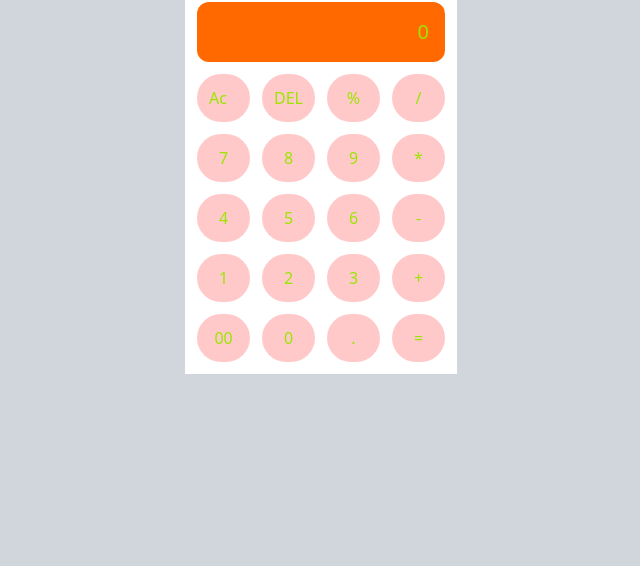
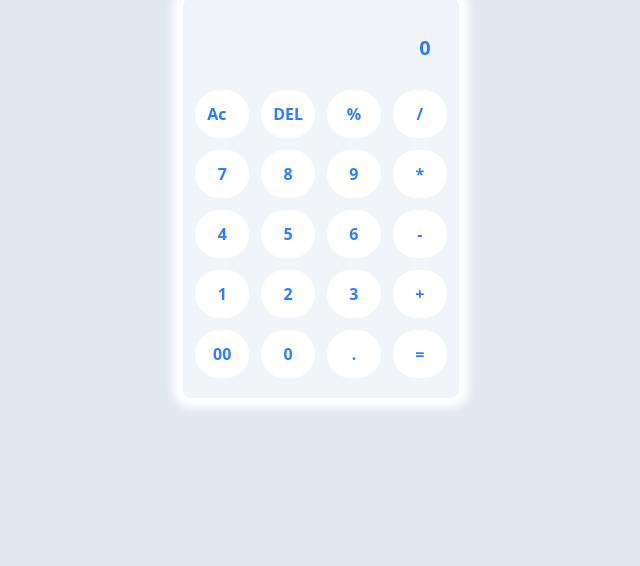
Before and after one commit to Rayhan-Rony/calculator, a plain HTML site: page index.html in a window 1280 px wide. Shown: the part 234-800 px from the top of the page, without its empty margins (319-959 px from the left). Drawn offline with nearby package versions, Linux system fonts and the light colour scheme.

Commit message:
adjustment of color and shadow

```diff
--- a/index.html
+++ b/index.html
@@ -6,114 +6,121 @@
     <title>Rony's Calculator</title>
     <!-- tailwind css cdn  -->
     <script src="https://unpkg.com/@tailwindcss/browser@4"></script>
+    <style>
+      .s {
+        box-shadow: 0px 0px 10px 10px #fff;
+      }
+    </style>
   </head>
-  <body class="bg-gray-300 flex justify-center items-center min-h-screen">
+  <body class="bg-slate-200 flex justify-center items-center min-h-screen">
     <main class="">
-      <h1 class="text-2xl font-extrabold text-lime-500">Calculator</h1>
+      <h1 class="text-4xl font-extrabold text-blue-600 text-center mb-6">
+        Calculator
+      </h1>
 
-      <section class="bg-white grid grid-cols-4 text-lime-400 p-3 gap-3">
-        <div class="col-span-4 bg-orange-500 text-right text-xl p-4 rounded-xl">
-          0
+      <section
+        class="bg-slate-100 grid grid-cols-4 text-blue-500 font-semibold px-3 py-5 gap-3 rounded-lg s"
+      >
+        <div class="col-span-4 text-right text-xl p-4 rounded-xl">0</div>
+        <div class="key cursor-pointer">
+          <p class="bg-white rounded-full p-3 keyText-1">Ac</p>
         </div>
         <div class="key cursor-pointer">
-          <p class="bg-red-200 rounded-full p-3 keyText-1">Ac</p>
-        </div>
-        <div class="key cursor-pointer">
-          <p class="bg-red-200 rounded-full p-3 keyText-2 flex justify-center">
+          <p class="bg-white rounded-full p-3 keyText-2 flex justify-center">
             DEL
           </p>
         </div>
         <div class="key cursor-pointer">
-          <p class="bg-red-200 rounded-full p-3 keyText-3 flex justify-center">
+          <p class="bg-white rounded-full p-3 keyText-3 flex justify-center">
             %
           </p>
         </div>
         <div class="key cursor-pointer">
-          <p class="bg-red-200 rounded-full p-3 keyText-4 flex justify-center">
+          <p class="bg-white rounded-full p-3 keyText-4 flex justify-center">
             /
           </p>
         </div>
         <div class="key cursor-pointer">
-          <p class="bg-red-200 rounded-full p-3 keyText-5 flex justify-center">
+          <p class="bg-white rounded-full p-3 keyText-5 flex justify-center">
             7
           </p>
         </div>
         <div class="key cursor-pointer">
-          <p class="bg-red-200 rounded-full p-3 keyText-6 flex justify-center">
+          <p class="bg-white rounded-full p-3 keyText-6 flex justify-center">
             8
           </p>
         </div>
         <div class="key cursor-pointer">
-          <p class="bg-red-200 rounded-full p-3 keyText-7 flex justify-center">
+          <p class="bg-white rounded-full p-3 keyText-7 flex justify-center">
             9
           </p>
         </div>
         <div class="key cursor-pointer">
           <p
-            class="bg-red-200 rounded-full p-3 keyText-8 flex justify-center flex justify-center"
+            class="bg-white rounded-full p-3 keyText-8 flex justify-center flex justify-center"
           >
             *
           </p>
         </div>
         <div class="key cursor-pointer">
           <p
-            class="bg-red-200 rounded-full p-3 keyText-9 flex justify-center flex justify-center"
+            class="bg-white rounded-full p-3 keyText-9 flex justify-center flex justify-center"
           >
             4
           </p>
         </div>
         <div class="key cursor-pointer">
-          <p class="bg-red-200 rounded-full p-3 keyText-10 flex justify-center">
+          <p class="bg-white rounded-full p-3 keyText-10 flex justify-center">
             5
           </p>
         </div>
         <div class="key cursor-pointer">
-          <p class="bg-red-200 rounded-full p-3 keyText-11 flex justify-center">
+          <p class="bg-white rounded-full p-3 keyText-11 flex justify-center">
             6
           </p>
         </div>
         <div class="key cursor-pointer">
-          <p class="bg-red-200 rounded-full p-3 keyText-12 flex justify-center">
+          <p class="bg-white rounded-full p-3 keyText-12 flex justify-center">
             -
           </p>
         </div>
         <div class="key cursor-pointer">
-          <p class="bg-red-200 rounded-full p-3 keyText-13 flex justify-center">
+          <p class="bg-white rounded-full p-3 keyText-13 flex justify-center">
             1
           </p>
         </div>
         <div class="key cursor-pointer">
-          <p class="bg-red-200 rounded-full p-3 keyText-14 flex justify-center">
+          <p class="bg-white rounded-full p-3 keyText-14 flex justify-center">
             2
           </p>
         </div>
         <div class="key cursor-pointer">
-          <p class="bg-red-200 rounded-full p-3 keyText-15 flex justify-center">
+          <p class="bg-white rounded-full p-3 keyText-15 flex justify-center">
             3
           </p>
         </div>
         <div class="key cursor-pointer">
-          <p class="bg-red-200 rounded-full p-3 keyText-16 flex justify-center">
+          <p class="bg-white rounded-full p-3 keyText-16 flex justify-center">
             +
           </p>
         </div>
         <div class="key cursor-pointer">
-          <p class="bg-red-200 rounded-full p-3 keyText-17 flex justify-center">
+          <p class="bg-white rounded-full p-3 keyText-17 flex justify-center">
             00
           </p>
         </div>
         <div class="key cursor-pointer">
-          <p class="bg-red-200 rounded-full p-3 keyText-18 flex justify-center">
+          <p class="bg-white rounded-full p-3 keyText-18 flex justify-center">
             0
           </p>
         </div>
         <div class="key cursor-pointer">
-          <p class="bg-red-200 rounded-full p-3 keyText-19 flex justify-center">
+          <p class="bg-white rounded-full p-3 keyText-19 flex justify-center">
             .
           </p>
         </div>
         <div class="key cursor-pointer">
-          <p class="bg-red-200 rounded-full p-3 keyText-20 flex justify-center">
+          <p class="bg-white rounded-full p-3 keyText-20 flex justify-center">
             =
           </p>
         </div>
```
